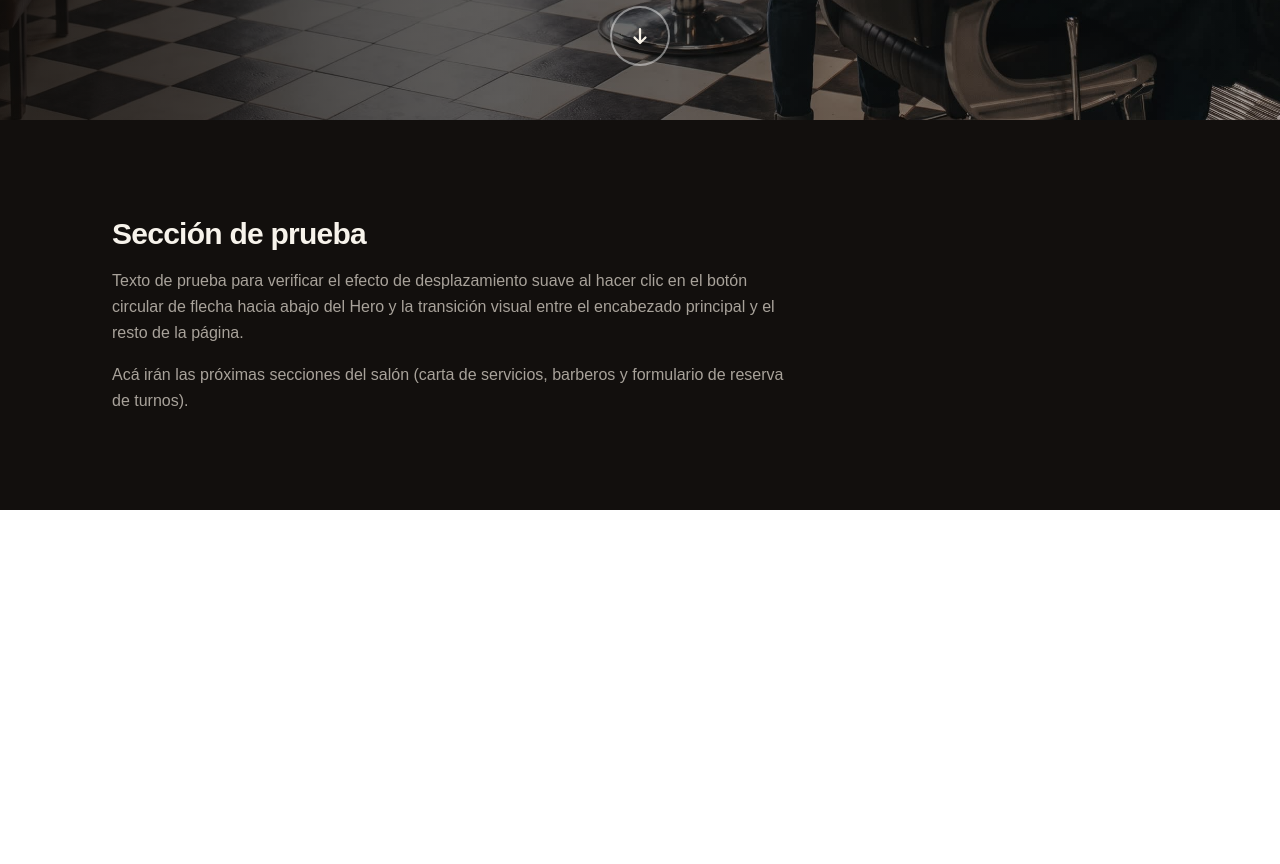
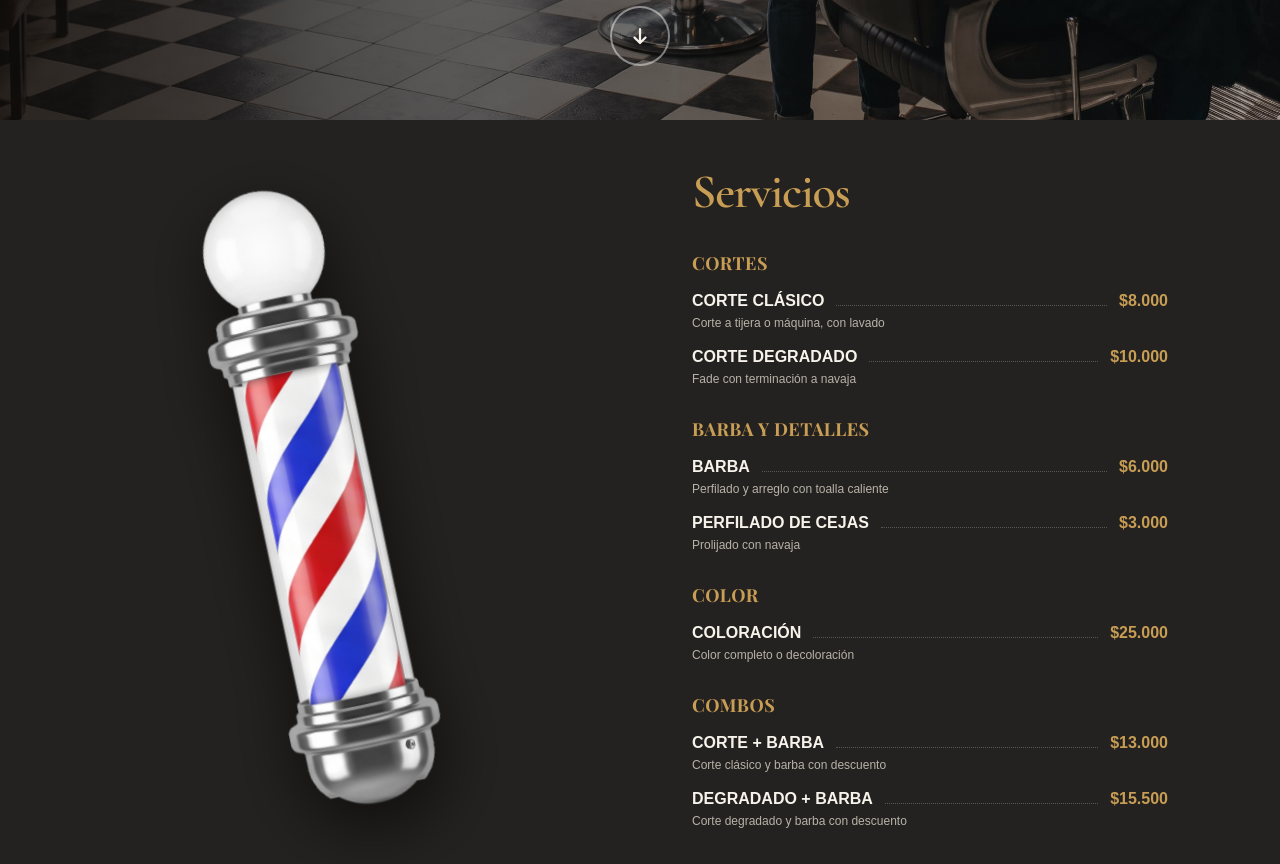
Before and after one commit to lauvis11/sistema-barberias, a Next.js app: page / in a window 1280 px wide. Shown: the part 680-1544 px from the top of the page. Before the commit the page ends 1190 px from the top, so only its background shows below. Built offline with nearby package versions, Linux system fonts and the light colour scheme.

Commit message:
feat: agregando seccion de servicios

```diff
--- a/src/app/page.tsx
+++ b/src/app/page.tsx
@@ -1,29 +1,13 @@
 import { Hero } from "@/components/hero";
 import { Navbar } from "@/components/navbar";
+import { Servicios } from "@/components/servicios";
 
 export default function Home() {
   return (
     <main className="relative flex flex-1 flex-col bg-[#120F0D] text-[#F5F0E6]">
       <Navbar />
       <Hero />
-
-      {/* Sección de prueba para probar el desplazamiento desde el Hero */}
-      <section
-        id="contenido"
-        className="mx-auto w-full max-w-6xl px-6 py-24 sm:px-10 lg:px-12"
-      >
-        <div className="max-w-2xl space-y-4">
-          <h2 className="text-3xl font-semibold tracking-tight text-[#F7F3EB]">
-            Sección de prueba
-          </h2>
-          <p className="text-base leading-relaxed text-[#A8A29A]">
-            Texto de prueba para verificar el efecto de desplazamiento suave al hacer clic en el botón circular de flecha hacia abajo del Hero y la transición visual entre el encabezado principal y el resto de la página.
-          </p>
-          <p className="text-base leading-relaxed text-[#A8A29A]">
-            Acá irán las próximas secciones del salón (carta de servicios, barberos y formulario de reserva de turnos).
-          </p>
-        </div>
-      </section>
+      <Servicios />
     </main>
   );
 }
--- a/src/components/hero.tsx
+++ b/src/components/hero.tsx
@@ -93,7 +93,7 @@ export function Hero() {
 
       {/* Indicador de deslizar hacia abajo */}
       <a
-        href="#contenido"
+        href="#servicios"
         aria-label="Deslizar hacia abajo"
         style={{ animationDelay: "420ms" }}
         className="scroll-indicator-enter absolute bottom-12 left-1/2 flex h-14 w-14 -translate-x-1/2 items-center justify-center overflow-hidden rounded-full border border-transparent bg-transparent text-[#F5F0E6] shadow-[0_0_0_2px_oklch(1_0_0/0.45)] transition-[scale,box-shadow,color] duration-250 ease-out [-webkit-tap-highlight-color:transparent] hover:text-[#C89D54] hover:shadow-[0_0_0_2px_oklch(1_0_0/0.75)] active:scale-[0.96] sm:bottom-14"
--- /dev/null
+++ b/src/components/servicios.tsx
@@ -0,0 +1,243 @@
+"use client";
+
+import Image from "next/image";
+import { useEffect, useRef, useState } from "react";
+import { Cormorant_Garamond, Playfair_Display } from "next/font/google";
+import { siteConfig } from "@/config/site.config";
+
+const cormorant = Cormorant_Garamond({
+  subsets: ["latin"],
+  weight: ["600", "700"],
+  display: "swap",
+});
+
+const playfair = Playfair_Display({
+  subsets: ["latin"],
+  weight: ["600", "700"],
+  display: "swap",
+});
+
+const cartaCategorias = [
+  {
+    categoria: "Cortes",
+    items: [
+      {
+        nombre: "Corte clásico",
+        descripcion: "Corte a tijera o máquina, con lavado",
+        precio: "$8.000",
+      },
+      {
+        nombre: "Corte degradado",
+        descripcion: "Fade con terminación a navaja",
+        precio: "$10.000",
+      },
+    ],
+  },
+  {
+    categoria: "Barba y Detalles",
+    items: [
+      {
+        nombre: "Barba",
+        descripcion: "Perfilado y arreglo con toalla caliente",
+        precio: "$6.000",
+      },
+      {
+        nombre: "Perfilado de cejas",
+        descripcion: "Prolijado con navaja",
+        precio: "$3.000",
+      },
+    ],
+  },
+  {
+    categoria: "Color",
+    items: [
+      {
+        nombre: "Coloración",
+        descripcion: "Color completo o decoloración",
+        precio: "$25.000",
+      },
+    ],
+  },
+  {
+    categoria: "Combos",
+    items: [
+      {
+        nombre: "Corte + barba",
+        descripcion: "Corte clásico y barba con descuento",
+        precio: "$13.000",
+      },
+      {
+        nombre: "Degradado + barba",
+        descripcion: "Corte degradado y barba con descuento",
+        precio: "$15.500",
+      },
+    ],
+  },
+];
+
+export function Servicios() {
+  const seccionRef = useRef<HTMLElement | null>(null);
+  const tiraRef = useRef<HTMLImageElement | null>(null);
+  const [visible, setVisible] = useState(false);
+
+  useEffect(() => {
+    const tira = tiraRef.current;
+    const animacion = tira?.animate(
+      [
+        { transform: "translate3d(0, 0%, 0)" },
+        { transform: "translate3d(0, -33.333333%, 0)" },
+      ],
+      {
+        duration: 3200,
+        iterations: Infinity,
+        easing: "linear",
+      }
+    );
+
+    return () => animacion?.cancel();
+  }, []);
+
+  useEffect(() => {
+    const nodo = seccionRef.current;
+    if (!nodo) return;
+
+    const observer = new IntersectionObserver(
+      ([entry]) => {
+        if (entry.isIntersecting) {
+          setVisible(true);
+          observer.disconnect();
+        }
+      },
+      { threshold: 0.18 }
+    );
+
+    observer.observe(nodo);
+    return () => observer.disconnect();
+  }, []);
+
+  return (
+    <section
+      ref={seccionRef}
+      id="servicios"
+      className="relative flex min-h-svh w-full items-center bg-[#242220] pt-12 pb-20 text-[#F5F0E6]"
+    >
+      <div className="mx-auto w-full max-w-6xl px-6 sm:px-10 lg:-mt-3 lg:px-12">
+        <div className="grid grid-cols-1 items-center gap-12 lg:grid-cols-12 lg:gap-14">
+          {/* Izquierda: Barber Pole 3D con giro continuo del cilindro */}
+          <div
+            style={{
+              transitionDelay: "0ms",
+              transitionTimingFunction: "var(--ease-out)",
+            }}
+            className={`flex items-center justify-center transition-[opacity,transform,filter] duration-700 lg:col-span-5 ${
+              visible
+                ? "translate-y-0 scale-100 opacity-100 blur-0"
+                : "translate-y-5 scale-[0.96] opacity-0 blur-xs"
+            }`}
+          >
+            <div className="relative mx-auto w-32 -rotate-12 select-none sm:w-36 lg:w-42">
+              <div className="relative w-full drop-shadow-[0_24px_36px_rgba(0,0,0,0.65)]">
+                {/* Cilindro interior giratorio detrás de la estructura cromada y el cristal */}
+                <div
+                  aria-hidden="true"
+                  className="pointer-events-none absolute top-[29.67%] left-[20.53%] z-0 h-[52.20%] w-[58.95%] overflow-hidden"
+                >
+                  <img
+                    ref={tiraRef}
+                    src="/barber-pole-2-strip.png"
+                    alt=""
+                    className="block w-full max-w-none will-change-transform"
+                  />
+                </div>
+
+                {/* Estructura hueca del Barber Pole (cristal y tapas cromadas por encima del cilindro) */}
+                <Image
+                  src="/barber-pole-2-frame.png"
+                  alt={`Barber pole de ${siteConfig.name}`}
+                  width={380}
+                  height={1456}
+                  loading="eager"
+                  unoptimized
+                  className="pointer-events-none relative z-10 block h-auto w-full"
+                />
+              </div>
+            </div>
+          </div>
+
+          {/* Derecha: Título "Servicios" + Carta con aparición escalonada */}
+          <div className="lg:col-span-6 lg:col-start-7 lg:pl-6">
+            <h2
+              style={{
+                transitionDelay: "80ms",
+                transitionTimingFunction: "var(--ease-out)",
+              }}
+              className={`${cormorant.className} text-4xl leading-[1.05] font-semibold tracking-tight text-[#C89D54] transition-[opacity,transform,filter] duration-650 sm:text-5xl ${
+                visible
+                  ? "translate-y-0 opacity-100 blur-0"
+                  : "translate-y-4 opacity-0 blur-xs"
+              }`}
+            >
+              Servicios
+            </h2>
+
+            <div className="mt-8 space-y-7">
+              {cartaCategorias.map((bloque, idx) => {
+                const delayCategoria = 160 + idx * 100;
+
+                return (
+                  <div
+                    key={bloque.categoria}
+                    style={{
+                      transitionDelay: `${delayCategoria}ms`,
+                      transitionTimingFunction: "var(--ease-out)",
+                    }}
+                    className={`transition-[opacity,transform,filter] duration-650 ${
+                      visible
+                        ? "translate-y-0 opacity-100 blur-0"
+                        : "translate-y-4 opacity-0 blur-xs"
+                    }`}
+                  >
+                    <h3
+                      className={`${playfair.className} text-lg font-bold tracking-wide text-[#C89D54] uppercase`}
+                    >
+                      {bloque.categoria}
+                    </h3>
+
+                    <ul className="mt-3 space-y-3.5">
+                      {bloque.items.map((item) => (
+                        <li key={item.nombre}>
+                          <div className="flex items-baseline gap-3">
+                            <span className="text-base font-semibold text-[#F7F3EB] uppercase">
+                              {item.nombre}
+                            </span>
+                            <span
+                              aria-hidden="true"
+                              style={{
+                                transitionDelay: `${delayCategoria + 120}ms`,
+                                transitionTimingFunction: "var(--ease-out)",
+                              }}
+                              className={`flex-1 origin-left border-b border-dotted border-[#F5F0E6]/25 transition-transform duration-700 ${
+                                visible ? "scale-x-100" : "scale-x-0"
+                              }`}
+                            />
+                            <span className="text-base font-semibold text-[#C89D54] tabular-nums">
+                              {item.precio}
+                            </span>
+                          </div>
+
+                          <p className="mt-0.5 text-xs text-[#B8B2A8]">
+                            {item.descripcion}
+                          </p>
+                        </li>
+                      ))}
+                    </ul>
+                  </div>
+                );
+              })}
+            </div>
+          </div>
+        </div>
+      </div>
+    </section>
+  );
+}
```
